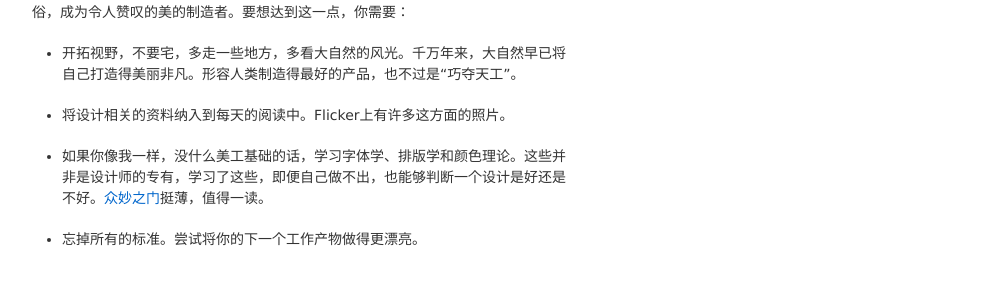
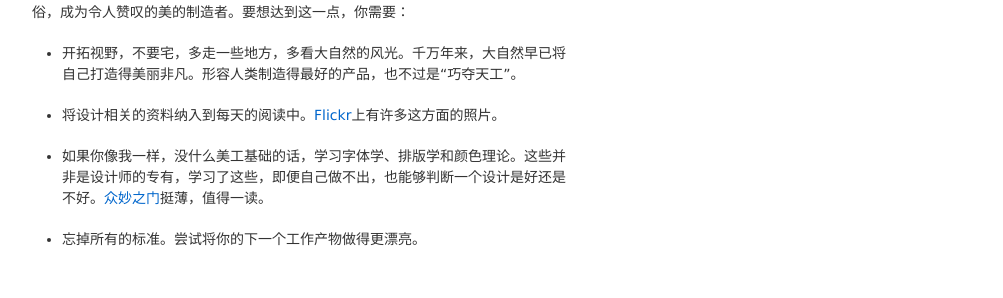
Before and after one commit to mechiland/mechiland.github.com, a Jekyll site: the page built from _posts/2012-02-17-how-i-learn-3-for-the-beauty.md, in a window 1280 px wide. Shown: the part 965-1263 px from the top of the page, without its empty margins (138-1141 px from the left). Built offline with Jekyll 4.4.1, drawn with Linux system fonts in a browser that asks for light colours; Markdown is read by kramdown in place of the engine named in the settings; comment, search, counter and statistics services are not loaded.

Commit message:
fix flicker -> flickr

```diff
--- a/_posts/2012-02-17-how-i-learn-3-for-the-beauty.md
+++ b/_posts/2012-02-17-how-i-learn-3-for-the-beauty.md
@@ -26,7 +26,7 @@ title: "我如何学习3：以美之名"
 
 * 开拓视野，不要宅，多走一些地方，多看大自然的风光。千万年来，大自然早已将自己打造得美丽非凡。形容人类制造得最好的产品，也不过是“巧夺天工”。
 
-* 将设计相关的资料纳入到每天的阅读中。Flicker上有许多这方面的照片。
+* 将设计相关的资料纳入到每天的阅读中。[Flickr](http://www.flickr.com/explore/interesting/7days/)上有许多这方面的照片。
 
 * 如果你像我一样，没什么美工基础的话，学习字体学、排版学和颜色理论。这些并非是设计师的专有，学习了这些，即便自己做不出，也能够判断一个设计是好还是不好。[众妙之门](http://book.douban.com/subject/5351808/)挺薄，值得一读。
 
```
